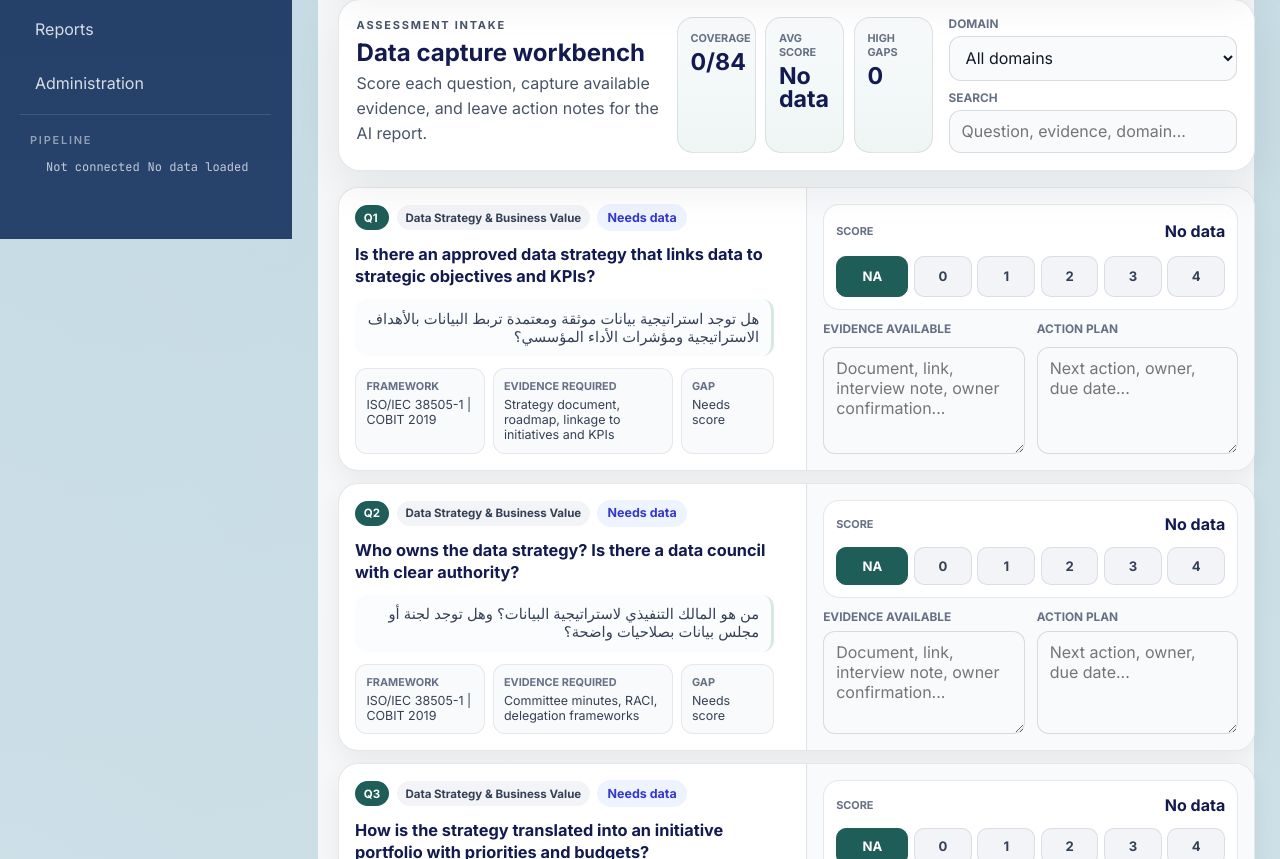
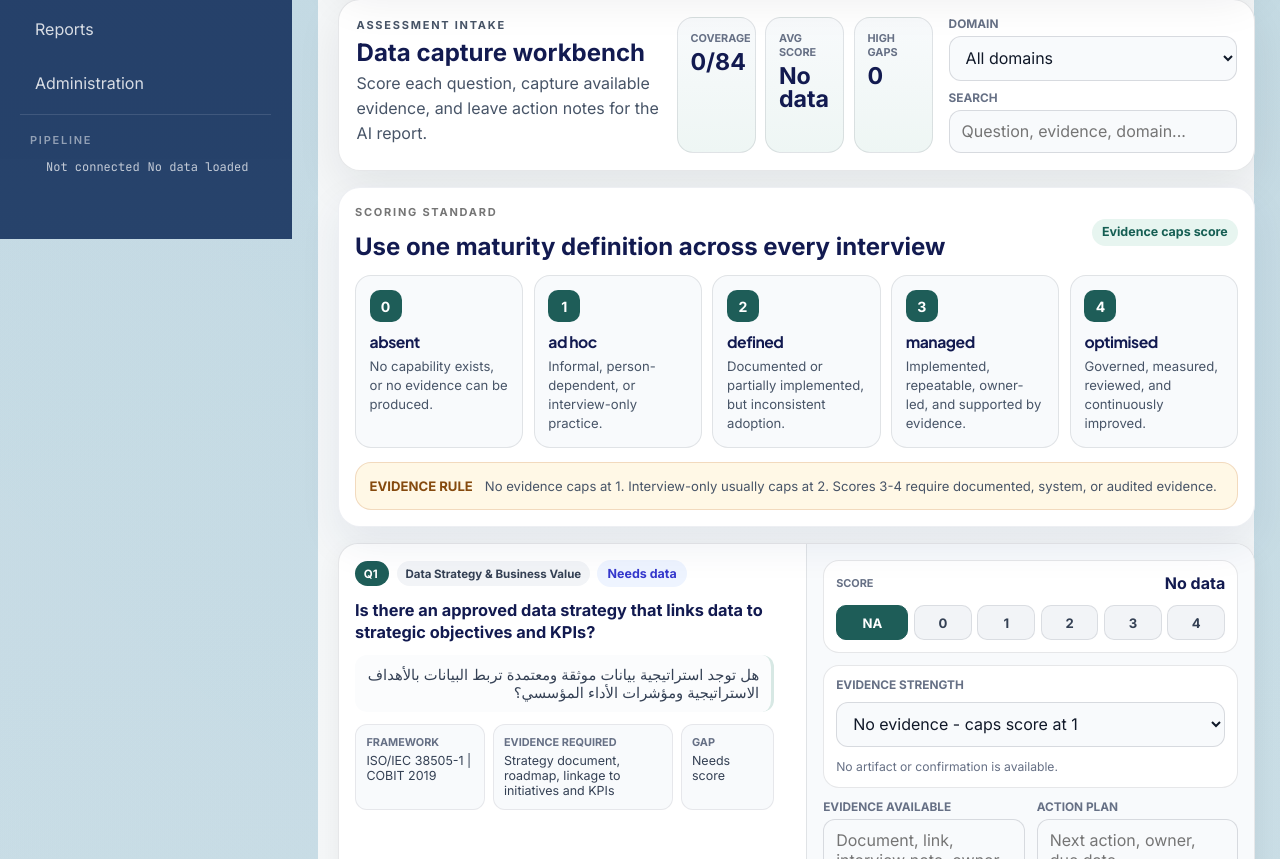
Before and after one commit to maraqa1/opencare-platform, a Next.js app in the folder apps/portal/: page /use-cases/data-ai-capability-diagnostic in a window 1280 px wide. Shown: the part 561-1420 px from the top of the page. Built offline with nearby package versions, Linux system fonts and the light colour scheme.

Commit message:
Add Data AI diagnostic scoring rubric

```diff
--- a/apps/portal/app/use-cases/data-ai-capability-diagnostic/workspace-client.tsx
+++ b/apps/portal/app/use-cases/data-ai-capability-diagnostic/workspace-client.tsx
@@ -14,10 +14,13 @@ type ActiveTab = "capture" | "dashboard" | "gaps" | "report" | "evidence";
 
 type QuestionState = {
   score: number | null;
+  evidenceStrength: EvidenceStrength;
   evidenceAvailable: string;
   notes: string;
   actionPlan: string;
 };
+
+type EvidenceStrength = "none" | "interview" | "documented" | "system" | "audited";
 
 type DomainSummary = {
   id: number;
@@ -47,13 +50,21 @@ const priorityLabels = {
 } satisfies Record<DomainSummary["priority"], string>;
 
 const scoreOptions = [
-  { value: null, label: "No data", shortLabel: "NA" },
-  { value: 0, label: "0 - absent", shortLabel: "0" },
-  { value: 1, label: "1 - initial", shortLabel: "1" },
-  { value: 2, label: "2 - developing", shortLabel: "2" },
-  { value: 3, label: "3 - managed", shortLabel: "3" },
-  { value: 4, label: "4 - target", shortLabel: "4" },
-] satisfies Array<{ value: number | null; label: string; shortLabel: string }>;
+  { value: null, label: "No data", shortLabel: "NA", description: "No score assigned yet." },
+  { value: 0, label: "0 - absent", shortLabel: "0", description: "No capability exists, or no evidence can be produced." },
+  { value: 1, label: "1 - ad hoc", shortLabel: "1", description: "Informal, person-dependent, or interview-only practice." },
+  { value: 2, label: "2 - defined", shortLabel: "2", description: "Documented or partially implemented, but inconsistent adoption." },
+  { value: 3, label: "3 - managed", shortLabel: "3", description: "Implemented, repeatable, owner-led, and supported by evidence." },
+  { value: 4, label: "4 - optimised", shortLabel: "4", description: "Governed, measured, reviewed, and continuously improved." },
+] satisfies Array<{ value: number | null; label: string; shortLabel: string; description: string }>;
+
+const evidenceStrengthOptions = [
+  { value: "none", label: "No evidence", cap: 1, description: "No artifact or confirmation is available." },
+  { value: "interview", label: "Interview only", cap: 2, description: "Claim or workshop response without an approved artifact." },
+  { value: "documented", label: "Documented", cap: 3, description: "Approved policy, procedure, plan, RACI, or report sample." },
+  { value: "system", label: "System evidence", cap: 4, description: "Dashboard, platform record, lineage, workflow, or telemetry evidence." },
+  { value: "audited", label: "Audited", cap: 4, description: "Evidence has review history, controls, audit trail, or measured outcomes." },
+] satisfies Array<{ value: EvidenceStrength; label: string; cap: number; description: string }>;
 
 function initialState() {
   return Object.fromEntries(
@@ -61,6 +72,7 @@ function initialState() {
       question.id,
       {
         score: question.score,
+        evidenceStrength: "none",
         evidenceAvailable: question.evidenceAvailable,
         notes: question.notes,
         actionPlan: question.actionPlan,
@@ -118,6 +130,24 @@ function buildDomainSummaries(stateByQuestion: Record<string, QuestionState>): D
 
 function statusForQuestion(question: DataAiDiagnosticQuestion, state: QuestionState) {
   return priorityForGap(scoreGap(question, state));
+}
+
+function evidenceCap(strength: EvidenceStrength) {
+  return evidenceStrengthOptions.find((option) => option.value === strength)?.cap ?? 1;
+}
+
+function evidenceWarning(state: QuestionState) {
+  if (state.score === null) {
+    return "";
+  }
+  const cap = evidenceCap(state.evidenceStrength);
+  if (state.score > cap) {
+    return `Evidence strength usually supports a maximum score of ${cap}. Add stronger evidence or lower the score.`;
+  }
+  if (state.score >= 3 && !state.evidenceAvailable.trim()) {
+    return "Scores 3-4 should include the specific evidence artifact, owner confirmation, or system record.";
+  }
+  return "";
 }
 
 export function DataAiDiagnosticWorkspace() {
@@ -260,11 +290,35 @@ export function DataAiDiagnosticWorkspace() {
             </div>
           </section>
 
+          <section className="panel data-ai-rubric-panel" aria-label="Scoring guidance">
+            <div className="data-ai-rubric-header">
+              <div>
+                <p className="eyebrow">Scoring Standard</p>
+                <h2>Use one maturity definition across every interview</h2>
+              </div>
+              <span className="data-ai-mode-chip">Evidence caps score</span>
+            </div>
+            <div className="data-ai-rubric-grid">
+              {scoreOptions.filter((option) => option.value !== null).map((option) => (
+                <article key={option.shortLabel}>
+                  <strong>{option.shortLabel}</strong>
+                  <h3>{option.label.replace(`${option.shortLabel} - `, "")}</h3>
+                  <p>{option.description}</p>
+                </article>
+              ))}
+            </div>
+            <div className="data-ai-evidence-rule">
+              <strong>Evidence rule</strong>
+              <span>No evidence caps at 1. Interview-only usually caps at 2. Scores 3-4 require documented, system, or audited evidence.</span>
+            </div>
+          </section>
+
           <section className="data-ai-question-list">
             {filteredQuestions.map((question) => {
               const state = stateByQuestion[question.id];
               const gap = scoreGap(question, state);
               const priority = statusForQuestion(question, state);
+              const warning = evidenceWarning(state);
               return (
                 <article className="data-ai-question-card" key={question.id}>
                   <div className="data-ai-question-main">
@@ -310,6 +364,23 @@ export function DataAiDiagnosticWorkspace() {
                         ))}
                       </div>
                     </div>
+                    <label className="data-ai-evidence-strength">
+                      <span>Evidence strength</span>
+                      <select
+                        value={state.evidenceStrength}
+                        onChange={(event) => updateQuestion(question.id, { evidenceStrength: event.target.value as EvidenceStrength })}
+                      >
+                        {evidenceStrengthOptions.map((option) => (
+                          <option key={option.value} value={option.value}>
+                            {option.label} - caps score at {option.cap}
+                          </option>
+                        ))}
+                      </select>
+                      <small>
+                        {evidenceStrengthOptions.find((option) => option.value === state.evidenceStrength)?.description}
+                      </small>
+                    </label>
+                    {warning ? <p className="data-ai-evidence-warning">{warning}</p> : null}
                     <div className="data-ai-textarea-grid">
                       <label>
                         <span>Evidence available</span>
```
Also changed, not shown: apps/portal/app/globals.css.
